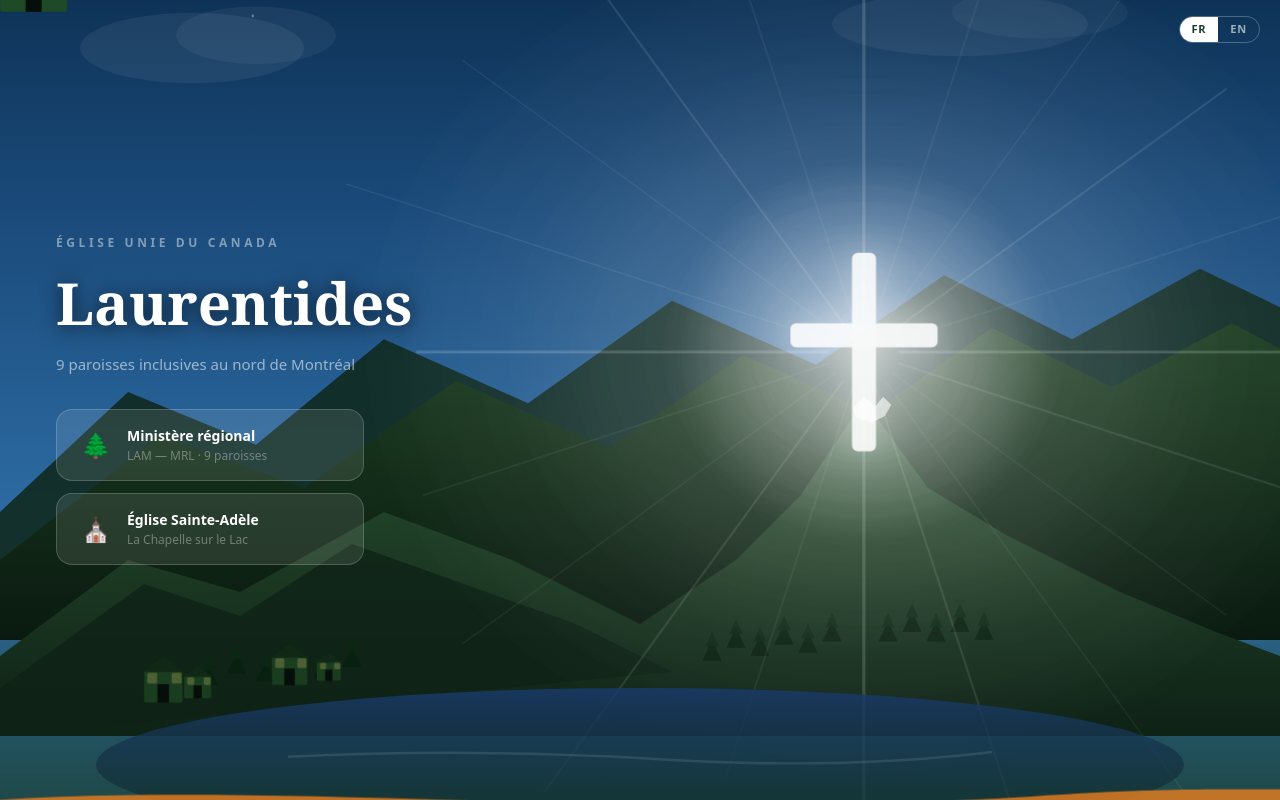
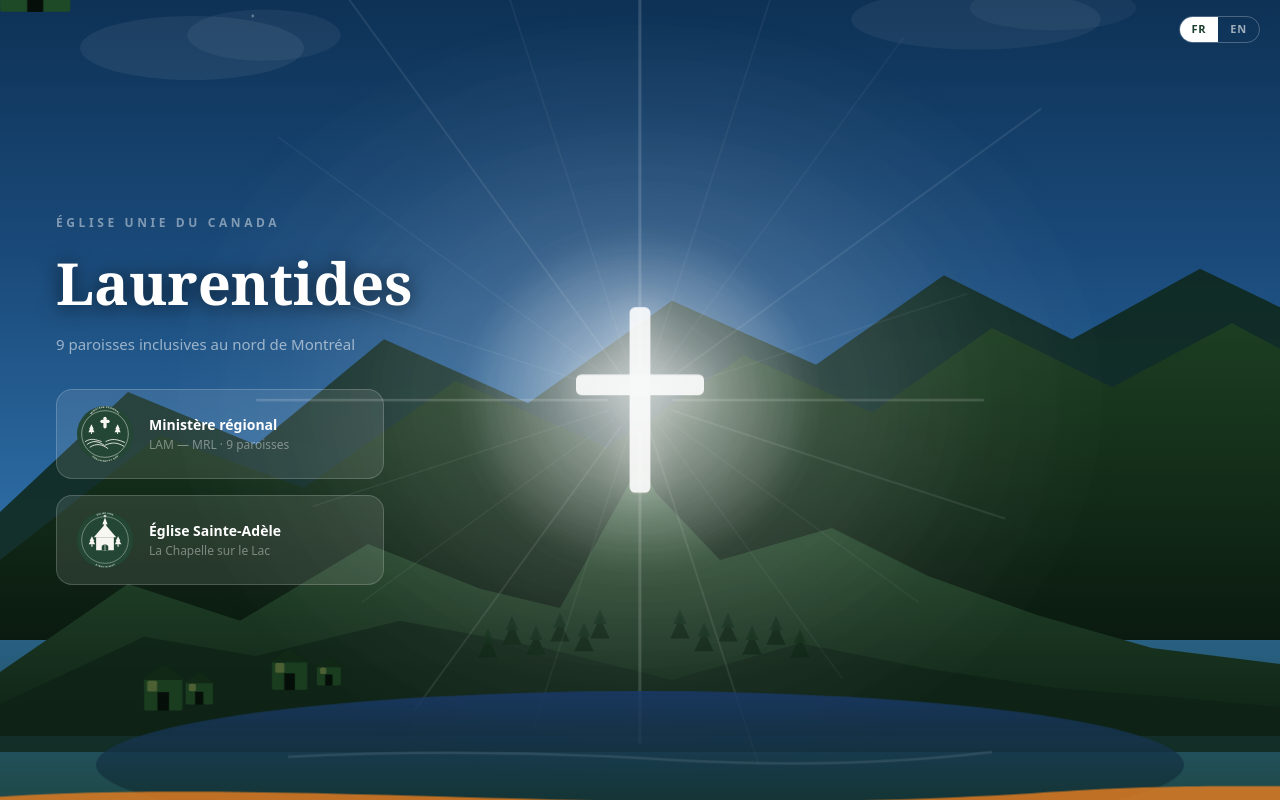
Before and after one commit to harlugo/ministere-regional-laurentides, a Next.js app: page / in a window 1280 px wide. Built offline with nearby package versions, Linux system fonts and the light colour scheme.

Commit message:
feat: ajout logos LAM et Sainte-Adèle

```diff
--- a/app/page.tsx
+++ b/app/page.tsx
@@ -1,5 +1,6 @@
 "use client";
 import Link from "next/link";
+import Image from "next/image";
 import { useState } from "react";
 
 export default function Home() {
@@ -8,26 +9,24 @@
   return (
     <main className="relative min-h-screen overflow-hidden">
 
-      {/* ── FULL VIEWPORT SVG SCENE ── */}
+      {/* ── FULL VIEWPORT SVG MOUNTAIN SCENE ── */}
       <div className="absolute inset-0 z-0">
         <svg viewBox="0 0 800 600" preserveAspectRatio="xMidYMid slice"
           className="w-full h-full" xmlns="http://www.w3.org/2000/svg">
           <defs>
-            {/* Blue sky gradient */}
             <linearGradient id="sky" x1="0" y1="0" x2="0" y2="1">
               <stop offset="0%"   stopColor="#0a2a4a"/>
-              <stop offset="30%"  stopColor="#1a4a7a"/>
+              <stop offset="35%"  stopColor="#1a4a7a"/>
               <stop offset="65%"  stopColor="#2e6ea6"/>
               <stop offset="100%" stopColor="#1a3d2b"/>
             </linearGradient>
-            {/* Cross halo — large radial */}
-            <radialGradient id="crossHaloPage" cx="50%" cy="50%" r="50%">
+            <radialGradient id="crossHalo" cx="50%" cy="50%" r="50%">
               <stop offset="0%"   stopColor="white" stopOpacity="0.25"/>
-              <stop offset="30%"  stopColor="white" stopOpacity="0.12"/>
-              <stop offset="65%"  stopColor="white" stopOpacity="0.04"/>
+              <stop offset="35%"  stopColor="white" stopOpacity="0.10"/>
+              <stop offset="70%"  stopColor="white" stopOpacity="0.03"/>
               <stop offset="100%" stopColor="white" stopOpacity="0"/>
             </radialGradient>
-            <radialGradient id="crossInnerPage" cx="50%" cy="50%" r="50%">
+            <radialGradient id="crossInner" cx="50%" cy="50%" r="50%">
               <stop offset="0%"   stopColor="white" stopOpacity="0.35"/>
               <stop offset="100%" stopColor="white" stopOpacity="0"/>
             </radialGradient>
@@ -45,19 +44,18 @@
             </linearGradient>
           </defs>
 
-          {/* Sky — blue */}
+          {/* Sky */}
           <rect width="800" height="600" fill="url(#sky)"/>
 
-          {/* Clouds — subtle */}
-          <ellipse cx="120" cy="80" rx="70" ry="22" fill="white" opacity="0.06"/>
-          <ellipse cx="160" cy="72" rx="50" ry="18" fill="white" opacity="0.05"/>
-          <ellipse cx="600" cy="65" rx="80" ry="20" fill="white" opacity="0.05"/>
-          <ellipse cx="650" cy="58" rx="55" ry="16" fill="white" opacity="0.04"/>
+          {/* Subtle clouds */}
+          <ellipse cx="120" cy="80" rx="70" ry="20" fill="white" opacity="0.06"/>
+          <ellipse cx="165" cy="72" rx="48" ry="16" fill="white" opacity="0.05"/>
+          <ellipse cx="610" cy="62" rx="78" ry="19" fill="white" opacity="0.05"/>
+          <ellipse cx="658" cy="55" rx="52" ry="14" fill="white" opacity="0.04"/>
 
-          {/* Stars (subtle — partly visible in dark blue sky) */}
+          {/* Stars */}
           {[[55,35],[110,20],[185,45],[295,25],[415,15],[520,38],[630,22],[720,48],[158,60],[390,12],[690,30]].map(([x,y],i)=>(
-            <circle key={i} cx={x} cy={y} r={i%3===0?1.4:0.9}
-              fill="white" opacity={0.15+((i*0.07)%0.2)}/>
+            <circle key={i} cx={x} cy={y} r={i%3===0?1.4:0.9} fill="white" opacity={0.15+((i*0.07)%0.2)}/>
           ))}
 
           {/* Far mountains */}
@@ -68,101 +66,89 @@
           <path d="M0,400 L100,322 L190,355 L285,288 L380,330 L465,272 L545,308 L620,255 L695,292 L770,252 L800,268 L800,450 L0,450 Z"
             fill="url(#mtnMid)"/>
 
-          {/* ── MAIN PEAK — right of centre, where the cross lives ── */}
-          {/* Peak at x≈540, so cross is off-centre right, text is left */}
-          <path d="M0,460 L80,400 L150,420 L240,370 L320,400 L400,440 L460,400 L500,360 L540,300 L580,355 L630,385 L700,420 L760,445 L800,460 L800,510 L0,510 Z"
+          {/* ── HIGHEST PEAK — centre (x≈400) — where the cross goes ── */}
+          {/* This is the tallest peak, no snow cap */}
+          <path d="M0,470 L80,415 L150,438 L230,390 L300,418 L350,430 L390,358 L400,340 L410,358 L450,400 L520,380 L580,410 L650,435 L720,455 L800,465 L800,510 L0,510 Z"
             fill="url(#mtnMain)"/>
 
-          {/* Snow cap on main peak (x=540, y=300) */}
-          <path d="M533,305 L540,298 L547,304 L552,298 L557,303 L553,310 L545,314 L535,311 Z"
-            fill="white" opacity="0.6"/>
+          {/* Secondary foreground ridge */}
+          <path d="M0,490 L90,448 L160,460 L250,438 L340,455 L420,475 L500,452 L580,468 L660,480 L760,488 L800,492 L800,520 L0,520 Z"
+            fill="#0e2216" opacity="0.75"/>
 
-          {/* Left secondary peak */}
-          <path d="M0,480 L90,415 L150,435 L220,390 L290,415 L360,440 L420,470 L0,510 Z"
-            fill="#0e2216" opacity="0.8"/>
-
-          {/* Forest on main peak slopes */}
-          {[[445,450],[460,442],[475,447],[490,440],[505,445],[520,438],[555,438],[570,432],[585,438],[600,432],[615,437]].map(([x,y],i)=>(
-            <g key={i}>
+          {/* Forest on slopes */}
+          {[[305,448],[320,440],[335,446],[350,438],[365,444],[375,436]].map(([x,y],i)=>(
+            <g key={`fl${i}`}>
+              <polygon points={`${x},${y} ${x-6},${y+13} ${x+6},${y+13}`} fill="#082010" opacity="0.95"/>
+              <polygon points={`${x},${y-5} ${x-4},${y+4} ${x+4},${y+4}`} fill="#0b2814" opacity="0.88"/>
+            </g>
+          ))}
+          {[[425,436],[440,444],[455,438],[470,446],[485,440],[500,448]].map(([x,y],i)=>(
+            <g key={`fr${i}`}>
               <polygon points={`${x},${y} ${x-6},${y+13} ${x+6},${y+13}`} fill="#082010" opacity="0.95"/>
               <polygon points={`${x},${y-5} ${x-4},${y+4} ${x+4},${y+4}`} fill="#0b2814" opacity="0.88"/>
             </g>
           ))}
 
-          {/* Left forest */}
-          {[[130,465],[148,458],[166,463],[184,456],[202,461],[220,454]].map(([x,y],i)=>(
-            <g key={i}>
-              <polygon points={`${x},${y} ${x-6},${y+13} ${x+6},${y+13}`} fill="#082010" opacity="0.9"/>
-              <polygon points={`${x},${y-5} ${x-4},${y+4} ${x+4},${y+4}`} fill="#0b2814" opacity="0.85"/>
-            </g>
-          ))}
+          {/* ── CROSS on highest peak — x=400, y=340 — NO snow cap ── */}
+          <ellipse cx="400" cy="300" rx="320" ry="260" fill="url(#crossHalo)" className="cross-glow"/>
+          <ellipse cx="400" cy="300" rx="110" ry="110" fill="url(#crossInner)" className="cross-glow"/>
 
-          {/* ── CROSS on peak (x=540, y=300) — large rays fill sky ── */}
-
-          {/* Enormous background halo — fills much of sky */}
-          <ellipse cx="540" cy="270" rx="340" ry="280" fill="url(#crossHaloPage)" className="cross-glow"/>
-          {/* Concentrated inner halo */}
-          <ellipse cx="540" cy="270" rx="120" ry="120" fill="url(#crossInnerPage)" className="cross-glow"/>
-
-          {/* Long rays from peak cross */}
-          <g className="rays-breath" transform="translate(540,270)">
+          {/* Rays from cross */}
+          <g className="rays-breath" transform="translate(400,300)">
             {Array.from({length:20}, (_,i) => {
               const a = i * 18;
               const rad = (a - 90) * Math.PI / 180;
-              const r0 = 22;
-              const r1 = 280 + (i%4===0?60:i%4===1?30:i%4===2?10:0);
+              const isUp = (a >= 300 || a <= 60);
+              const r1 = isUp ? 260 + (i%3===0?50:20) : 200 + (i%3===0?40:15);
               return (
                 <line key={i}
-                  x1={Math.cos(rad)*r0} y1={Math.sin(rad)*r0}
+                  x1={Math.cos(rad)*20} y1={Math.sin(rad)*20}
                   x2={Math.cos(rad)*r1} y2={Math.sin(rad)*r1}
                   stroke="white"
-                  strokeWidth={i%5===0?"1.6":i%3===0?"1.0":"0.55"}
-                  opacity={i%5===0?"1":"0.75"}/>
+                  strokeWidth={i%5===0?"1.5":i%3===0?"0.9":"0.5"}
+                  opacity={i%5===0?"1":"0.7"}/>
               );
             })}
           </g>
 
-          {/* The cross — good size, sits on peak */}
-          <g className="cross-glow" transform="translate(540,270)">
-            <rect x="-7.5" y="-62" width="15" height="124" rx="3.5" fill="white" opacity="0.97"/>
-            <rect x="-46" y="-18" width="92" height="15" rx="3.5" fill="white" opacity="0.97"/>
+          {/* Cross — sits right on the peak tip */}
+          <g className="cross-glow" transform="translate(400,300)">
+            <rect x="-6.5" y="-58" width="13" height="116" rx="3.5" fill="white" opacity="0.97"/>
+            <rect x="-40" y="-16" width="80" height="13" rx="3.5" fill="white" opacity="0.97"/>
           </g>
 
           {/* Lake */}
-          <ellipse cx="400" cy="528" rx="340" ry="48" fill="url(#lake)"/>
+          <ellipse cx="400" cy="528" rx="340" ry="46" fill="url(#lake)"/>
           <path d="M180,523 Q300,517 420,525 Q530,531 620,520" stroke="rgba(255,255,255,0.1)" strokeWidth="1.5" fill="none"/>
 
-          {/* Village houses — left side, away from cross */}
-          {[
-            [90,460,24,20],[115,466,17,14],[170,452,22,18],[198,458,15,12],
-          ].map(([x,y,w,h],i)=>(
-            <g key={i} transform={`translate(${x},${y})`}>
+          {/* Village — left side */}
+          {[[90,465,24,20],[116,470,17,14],[170,455,22,18],[198,461,15,12]].map(([x,y,w,h],i)=>(
+            <g key={`h${i}`} transform={`translate(${x},${y})`}>
               <rect x="0" y={h*0.45} width={w} height={h} fill="#1a3d20" rx="1"/>
               <polygon points={`${w/2},0 -2,${h*0.5} ${w+2},${h*0.5}`} fill="#102815"/>
               <rect x={w*0.35} y={h*0.88} width={w*0.3} height={h*0.58} fill="#050e08"/>
               <rect x="2" y={h*0.52} width={w*0.26} height={h*0.34} fill="rgba(255,225,120,0.22)" rx="1"/>
-              <rect x={w*0.72} y={h*0.52} width={w*0.26} height={h*0.34} fill="rgba(255,225,120,0.22)" rx="1"/>
             </g>
           ))}
 
-          {/* Chapel — left zone, below the text area */}
-          <g transform="translate(65,422)" className="float">
-            <rect x="0" y="28" width="42" height="30" fill="#1e4a28" rx="2"/>
-            <polygon points="21,8 -2,30 44,30" fill="#163820"/>
-            <rect x="16" y="50" width="10" height="8" fill="#050e08"/>
+          {/* Chapel — left zone */}
+          <g transform="translate(60,425)" className="float">
+            <rect x="0" y="28" width="44" height="30" fill="#1e4a28" rx="2"/>
+            <polygon points="22,8 -2,30 46,30" fill="#163820"/>
+            <rect x="17" y="50" width="10" height="8" fill="#050e08"/>
             <rect x="3" y="34" width="8" height="10" fill="rgba(255,240,160,0.28)" rx="1"/>
-            <rect x="31" y="34" width="8" height="10" fill="rgba(255,240,160,0.28)" rx="1"/>
-            <rect x="16" y="0" width="10" height="18" fill="#1a4225" rx="1"/>
-            <polygon points="21,-5 13,2 29,2" fill="#112a18"/>
+            <rect x="33" y="34" width="8" height="10" fill="rgba(255,240,160,0.28)" rx="1"/>
+            <rect x="17" y="0" width="10" height="18" fill="#1a4225" rx="1"/>
+            <polygon points="22,-5 14,2 30,2" fill="#112a18"/>
           </g>
 
-          {/* Coloured wave ribbon at very bottom */}
-          <g className="wave-1"><path d="M-50,560 C150,540 380,572 640,554 C760,544 790,552 850,546 L850,580 L-50,580 Z" fill="#C0392B" opacity="0.88"/></g>
-          <g className="wave-2"><path d="M-50,568 C140,550 370,580 630,563 C752,554 788,562 850,556 L850,588 L-50,588 Z" fill="#E67E22" opacity="0.82"/></g>
-          <g className="wave-3"><path d="M-50,575 C155,558 380,587 640,570 C755,562 788,569 850,563 L850,596 L-50,596 Z" fill="#F1C40F" opacity="0.75"/></g>
-          <g className="wave-4"><path d="M-50,582 C148,566 373,594 633,578 C752,570 787,576 850,570 L850,604 L-50,604 Z" fill="#2980B9" opacity="0.82"/></g>
-          <g className="wave-5"><path d="M-50,589 C152,574 377,600 637,585 C753,577 787,583 850,577 L850,610 L-50,610 Z" fill="#1ABC9C" opacity="0.75"/></g>
-          <path d="M-50,596 C155,582 380,606 640,591 C754,583 787,589 850,583 L850,616 L-50,616 Z" fill="#27AE60" opacity="0.88"/>
+          {/* Coloured waves */}
+          <g className="wave-1"><path d="M-50,558 C150,538 380,570 640,552 C760,542 790,550 850,544 L850,578 L-50,578 Z" fill="#C0392B" opacity="0.88"/></g>
+          <g className="wave-2"><path d="M-50,566 C140,548 370,578 630,561 C752,552 788,560 850,554 L850,586 L-50,586 Z" fill="#E67E22" opacity="0.82"/></g>
+          <g className="wave-3"><path d="M-50,573 C155,556 380,585 640,568 C755,560 788,567 850,561 L850,594 L-50,594 Z" fill="#F1C40F" opacity="0.75"/></g>
+          <g className="wave-4"><path d="M-50,580 C148,564 373,592 633,576 C752,568 787,574 850,568 L850,602 L-50,602 Z" fill="#2980B9" opacity="0.82"/></g>
+          <g className="wave-5"><path d="M-50,587 C152,572 377,598 637,583 C753,575 787,581 850,575 L850,610 L-50,610 Z" fill="#1ABC9C" opacity="0.75"/></g>
+          <path d="M-50,594 C155,580 380,604 640,589 C754,582 787,588 850,582 L850,616 L-50,616 Z" fill="#27AE60" opacity="0.88"/>
         </svg>
       </div>
 
@@ -174,53 +160,62 @@
         </div>
       </div>
 
-      {/* ── TEXT — upper LEFT, well away from cross (upper right) ── */}
+      {/* Text + logo cards — upper left */}
       <div className="relative z-10 flex flex-col justify-center min-h-screen px-8 md:px-14"
-        style={{ maxWidth: "420px" }}>
+        style={{ maxWidth:"440px" }}>
 
         <p className="fade-up text-xs font-bold tracking-[0.3em] mb-4 uppercase"
-          style={{ color: "rgba(255,255,255,0.45)", fontFamily: "system-ui" }}>
+          style={{ color:"rgba(255,255,255,0.45)", fontFamily:"system-ui" }}>
           {lang==="fr"?"Église Unie du Canada":"United Church of Canada"}
         </p>
         <h1 className="fade-up-2 font-bold text-white leading-tight mb-3"
-          style={{ fontSize: "clamp(32px,5.5vw,58px)", textShadow: "0 2px 20px rgba(0,0,0,0.7)" }}>
+          style={{ fontSize:"clamp(32px,5.5vw,58px)", textShadow:"0 2px 20px rgba(0,0,0,0.7)" }}>
           {lang==="fr"?"Laurentides":"The Laurentians"}
         </h1>
         <p className="fade-up-3 text-white/55 mb-8"
-          style={{ fontFamily: "system-ui", fontSize: "15px", lineHeight: "1.65" }}>
-          {lang==="fr"
-            ?"9 paroisses inclusives au nord de Montréal"
-            :"9 inclusive parishes north of Montreal"}
+          style={{ fontFamily:"system-ui", fontSize:"15px", lineHeight:"1.65" }}>
+          {lang==="fr"?"9 paroisses inclusives au nord de Montréal":"9 inclusive parishes north of Montreal"}
         </p>
 
-        {/* Site cards — stacked on left */}
-        <div className="fade-up-4 flex flex-col gap-3">
+        {/* Site cards with real logos */}
+        <div className="fade-up-4 flex flex-col gap-4">
+
+          {/* LAM card */}
           <Link href="/lam"
-            className="py-4 px-6 rounded-2xl flex items-center gap-4 transition-all hover:scale-[1.02]"
-            style={{ background: "rgba(255,255,255,0.10)", border: "1.5px solid rgba(255,255,255,0.18)", textDecoration: "none" }}>
-            <span className="text-2xl flex-shrink-0">🌲</span>
+            className="flex items-center gap-4 py-4 px-5 rounded-2xl transition-all hover:scale-[1.02]"
+            style={{ background:"rgba(255,255,255,0.10)", border:"1.5px solid rgba(255,255,255,0.18)", textDecoration:"none" }}>
+            <div className="flex-shrink-0 w-14 h-14 rounded-full overflow-hidden"
+              style={{ background:"#234734" }}>
+              <Image src="/logo-lam.svg" alt="LAM-MRL" width={56} height={56} style={{ width:"100%", height:"100%" }}/>
+            </div>
             <div>
-              <div className="font-bold text-white text-sm" style={{ fontFamily: "system-ui" }}>
+              <div className="font-bold text-white text-sm" style={{ fontFamily:"system-ui" }}>
                 {lang==="fr"?"Ministère régional":"Area Ministry"}
               </div>
-              <div className="text-white/35 text-xs mt-0.5" style={{ fontFamily: "system-ui" }}>
+              <div className="text-white/40 text-xs mt-0.5" style={{ fontFamily:"system-ui" }}>
                 LAM — MRL · 9 {lang==="fr"?"paroisses":"parishes"}
               </div>
             </div>
           </Link>
+
+          {/* Sainte-Adèle card */}
           <Link href="/sainte-adele"
-            className="py-4 px-6 rounded-2xl flex items-center gap-4 transition-all hover:scale-[1.02]"
-            style={{ background: "rgba(255,255,255,0.10)", border: "1.5px solid rgba(255,255,255,0.18)", textDecoration: "none" }}>
-            <span className="text-2xl flex-shrink-0">⛪</span>
+            className="flex items-center gap-4 py-4 px-5 rounded-2xl transition-all hover:scale-[1.02]"
+            style={{ background:"rgba(255,255,255,0.10)", border:"1.5px solid rgba(255,255,255,0.18)", textDecoration:"none" }}>
+            <div className="flex-shrink-0 w-14 h-14 rounded-full overflow-hidden"
+              style={{ background:"#234734" }}>
+              <Image src="/logo-sainte-adele.svg" alt="Église Unie de Sainte-Adèle" width={56} height={56} style={{ width:"100%", height:"100%" }}/>
+            </div>
             <div>
-              <div className="font-bold text-white text-sm" style={{ fontFamily: "system-ui" }}>
+              <div className="font-bold text-white text-sm" style={{ fontFamily:"system-ui" }}>
                 {lang==="fr"?"Église Sainte-Adèle":"Sainte-Adèle Church"}
               </div>
-              <div className="text-white/35 text-xs mt-0.5" style={{ fontFamily: "system-ui" }}>
+              <div className="text-white/40 text-xs mt-0.5" style={{ fontFamily:"system-ui" }}>
                 {lang==="fr"?"La Chapelle sur le Lac":"The Chapel on the Lake"}
               </div>
             </div>
           </Link>
+
         </div>
       </div>
     </main>
```
Also changed, not shown: public/logo-lam.svg (added), public/logo-sainte-adele.svg (added).
